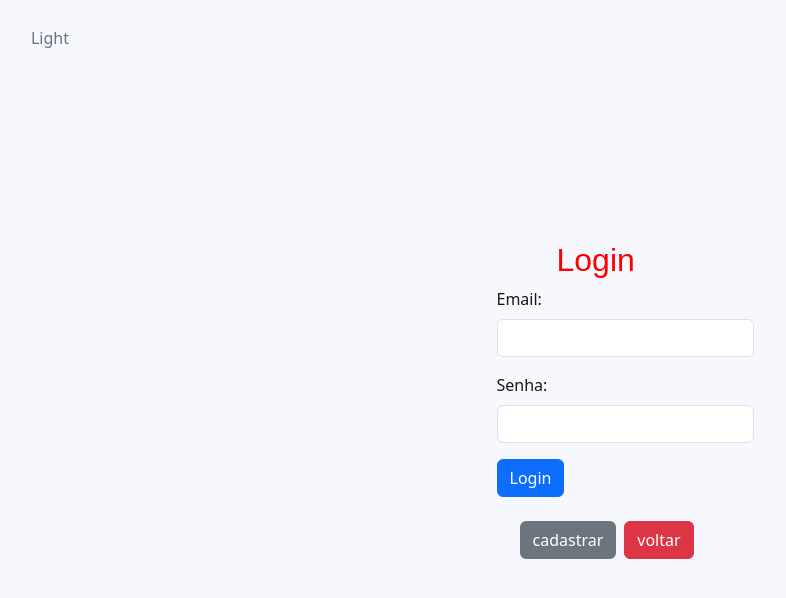
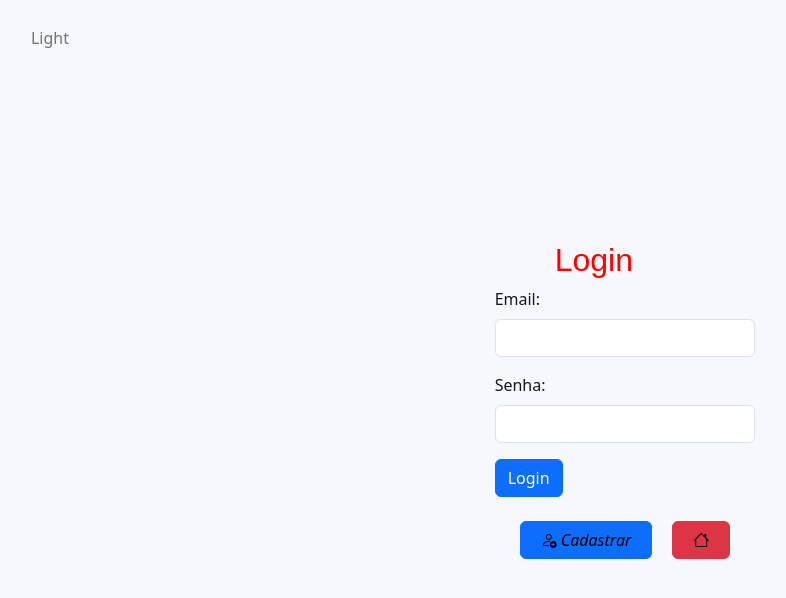
Before and after one commit to mdsoueu/Note.app, a React (Vite) app in the folder 1.5/front-end/: page /login in a window 1280 px wide. Shown: the top 598 px of the page, without its empty margins (15-801 px from the left). Built offline with nearby package versions, Linux system fonts and the light colour scheme.

Commit message:
Add files via upload

```diff
--- a/1.5/front-end/src/telas/Cadastrar.jsx
+++ b/1.5/front-end/src/telas/Cadastrar.jsx
@@ -23,19 +23,20 @@ const Cadastrar = () => {
         };
 
         if (!usuario.primeiro_nome || !usuario.ultimo_nome || !usuario.idade || !usuario.email || !usuario.senha) {
-            console.error('Todos os campos são obrigatórios.');
+            alert('Todos os campos são obrigatórios.');
             return;
         }
 
         try {
             axios.post('http://localhost:4300/usuarios', usuario)
                 .then(response => {
+                    limparCampos();
                     setListaUsuarios([...listaUsuarios, response.data]);
-                    limparCampos();
+                    // alert('Cadastro bem-sucedido!');
                     navigate('/login');
                 })
         } catch (error) {
-            console.error('Erro ao adicionar usuário:', error);
+            alert('Erro ao cadastrar', error);
         }
     }
 
@@ -67,9 +68,9 @@ const Cadastrar = () => {
                 <label className="form-label" >Senha:</label>
                 <input type="password" ref={senhaInputRef} name="senha" className="form-control" />
                 <br />
-                    <button type="submit">Cadastrar</button>
 
                 <div className="d-flex justify-content-start mb-2" style={{ gap: '10px' }}>
+                    <button type="submit" className="btn btn-primary">Cadastrar</button>
                     <button type="button" className="btn btn-primary" onClick={limparCampos}>Cancelar</button>
                 </div>
             </form>
--- a/1.5/front-end/src/telas/Login.jsx
+++ b/1.5/front-end/src/telas/Login.jsx
@@ -10,17 +10,17 @@ const Login = () => {
     const handleLogin = async (event) => {
         event.preventDefault();
         try {
-            console.log("Tentativa de login com", { email, senha });
+            // console.log("Tentativa de login com", { email, senha });
             const response = await axios.post('http://localhost:4300/login', {
                 email, senha,
             });
 
             if (response.status === 200) {
-                console.log('Login bem-sucedido');
+                // alert('Login bem-sucedido!');
                 navigate('/tarefas');
             }
         } catch (error) {
-            console.error('Login falhou', error);
+            alert('Credenciais inválidas', error);
         }
     };
 
@@ -43,12 +43,16 @@ const Login = () => {
             </form>
 
             <div style={{ padding: "0 15px" }}>
-                <Link to={'/cadastrar'} className="mx-2">
-                    <input type="button" value="cadastrar" className="btn btn-secondary" />
-                </Link>
-                <Link to={'/'}>
-                    <input type="button" value="voltar" className="btn btn-danger" />
-                </Link>
+                <button className="btn btn-primary" style={{ margin: '0 10px', cursor: 'pointer' }}>
+                    <Link to="/cadastrar" style={{ color: "black", textDecoration: 'none' }} className="mx-2">
+                        <i className="bi bi-person-add"> Cadastrar</i>
+                    </Link>
+                </button>
+                <button className="btn btn-danger" style={{ margin: '0 10px', cursor: 'pointer' }}>
+                    <Link to={'/'} style={{ color: "black", textDecoration: 'none' }} className="mx-2">
+                        <i className="bi bi-house"></i>
+                    </Link>
+                </button>
             </div>
 
             <Outlet />
```
